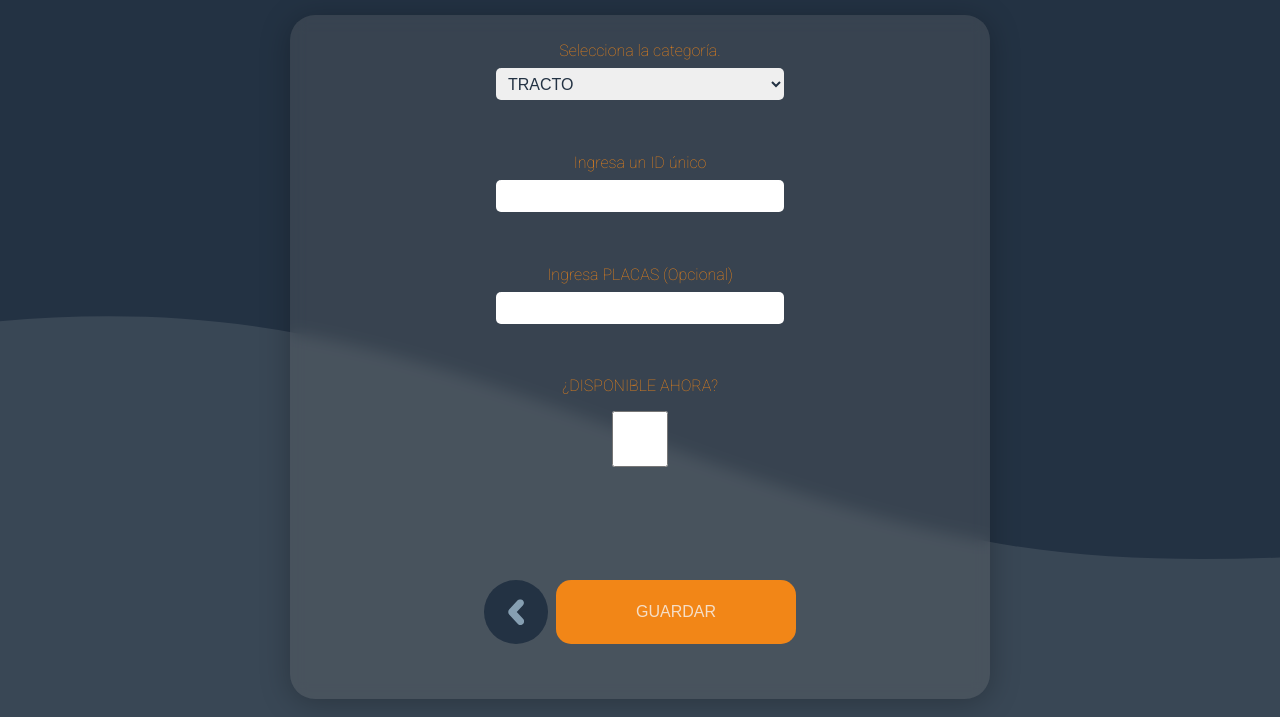
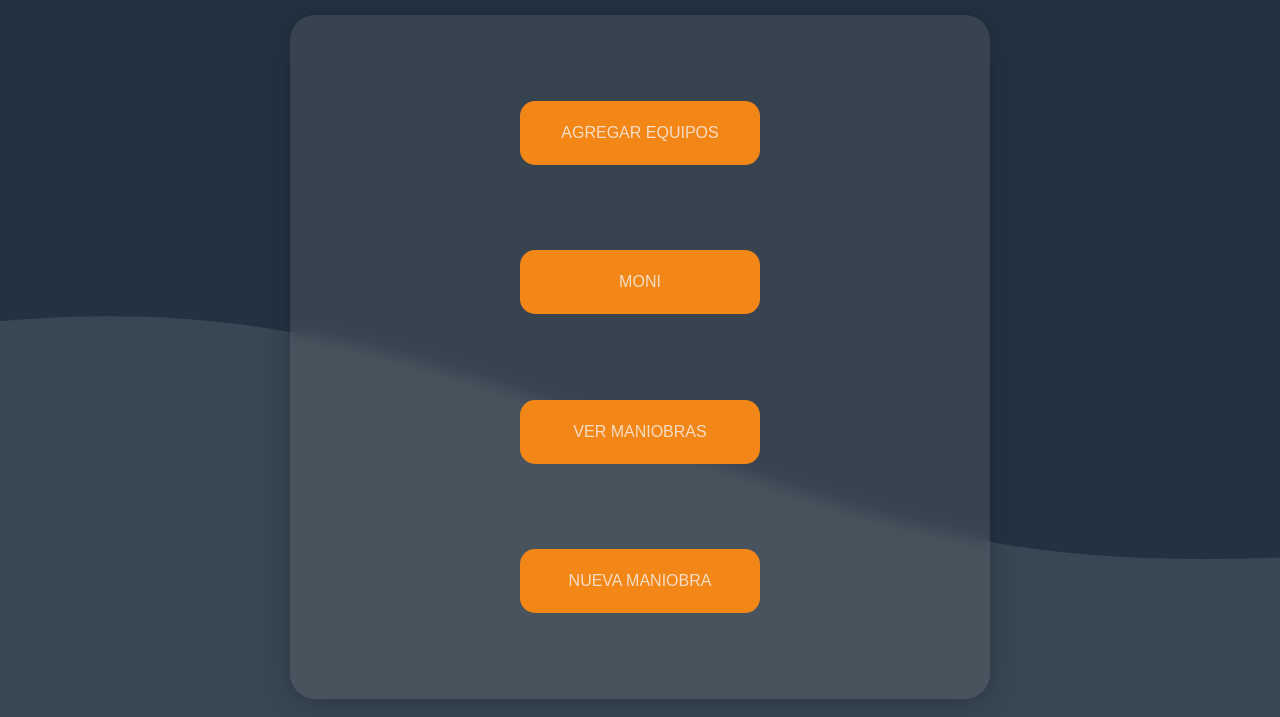
Before and after one commit to adrianrico/maylob-front-administrator, a plain HTML site: page index.html in a window 1280 px wide. Shown: the part 83-800 px from the top of the page. Drawn offline with nearby package versions, Linux system fonts and the light colour scheme.

Commit message:
Updated index.html...
Initial view was not displayed initially...

```diff
--- a/index.html
+++ b/index.html
@@ -38,7 +38,7 @@
 <!--**************************************************
     [ INITIAL VIEW ]
 **************************************************-->
-<section id="initialView" class="hidden">
+<section id="initialView" class="">
     <div id="initialView_btnsContainer" class="view_100 flexCentered vertical">
         <button id="go2addEquipment" class="btn flexCentered">AGREGAR EQUIPOS</button>
         <button id="go2moni"         class="btn flexCentered">MONI</button>
@@ -54,7 +54,7 @@
 <!--**************************************************
     [ ADD EQUIPMENT VIEW ]
 **************************************************-->
-<section id="addEquipmentView" class="">
+<section id="addEquipmentView" class="hidden">
     <div class="view_70 addEquipment_form">
         <div class="flexCentered vertical">
             <label for="objectCategory">Selecciona la categoría.</label>
```
Also changed, not shown: 1 other file.
